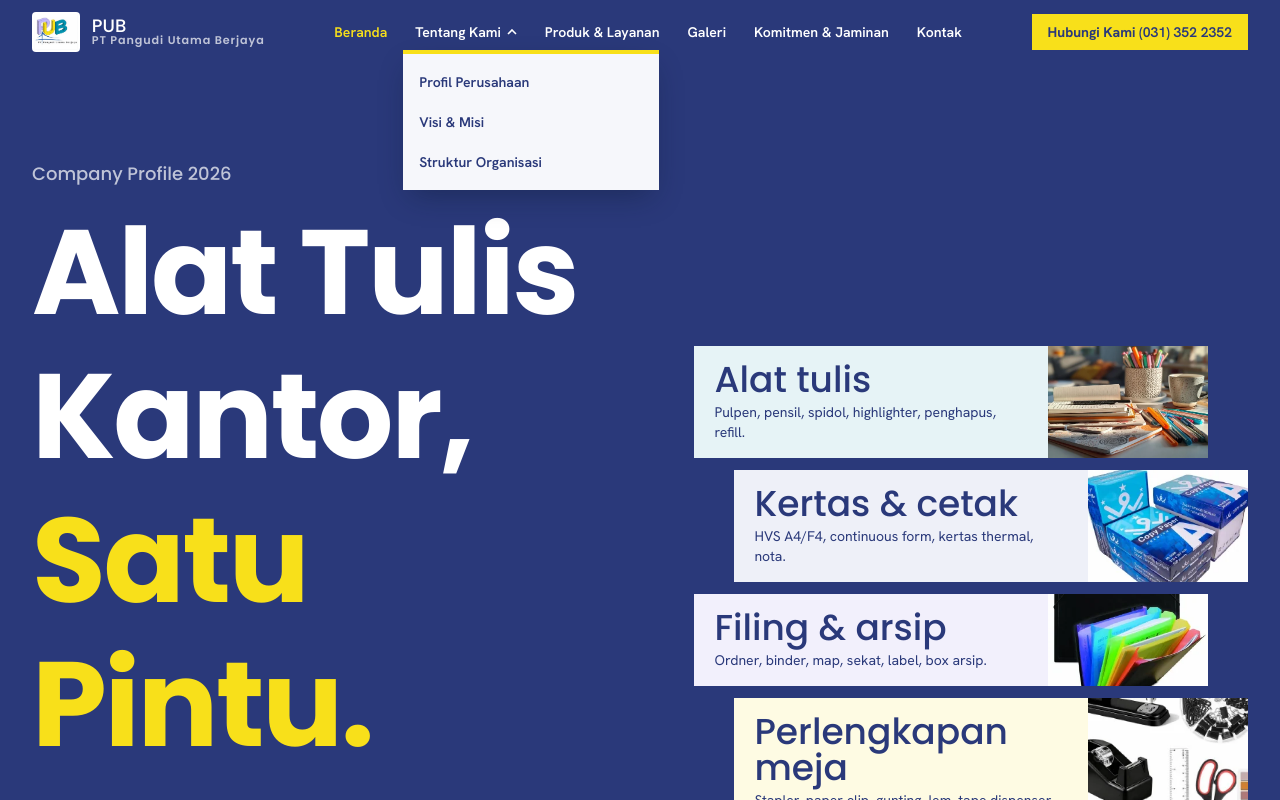
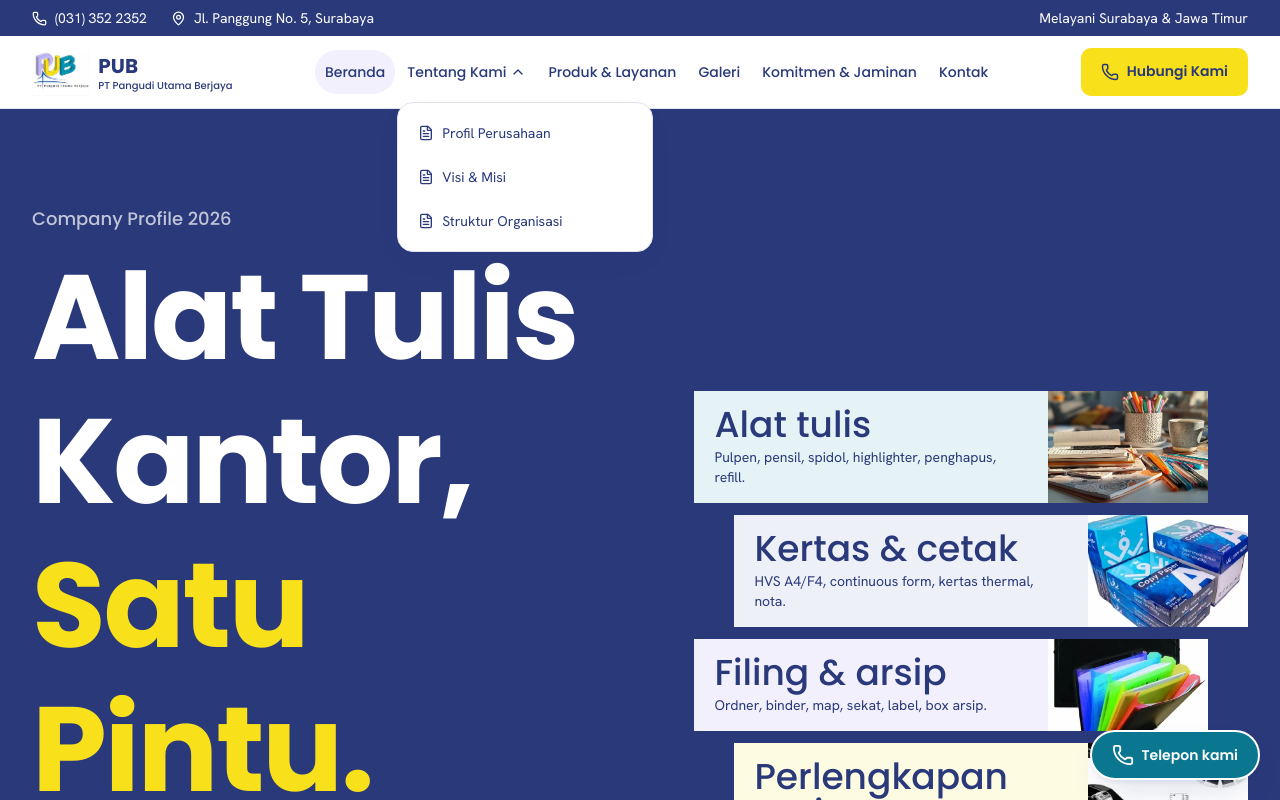
Before and after one commit to sayyidtrq/pubComprof, a Next.js app: page / in a window 1280 px wide. Both pictures are taken after a click on the button "Tentang Kami". Shown: the top 800 px of the page. Built offline with nearby package versions, Linux system fonts and the light colour scheme.

Commit message:
feat(layout): restyle navigation footer and floating contact

```diff
--- a/src/app/layout.tsx
+++ b/src/app/layout.tsx
@@ -2,7 +2,8 @@ import type { Metadata } from "next";
 import { Poppins, Hanken_Grotesk } from "next/font/google";
 import { Footer } from "@/components/Footer";
 import { Nav } from "@/components/Nav";
-import { site } from "@/content/site";
+import { FloatingContact } from "@/components/FloatingContact";
+import { site, ui } from "@/content/site";
 import "./globals.css";
 
 const poppins = Poppins({
@@ -44,13 +45,14 @@ export default function RootLayout({ children }: LayoutProps<"/">) {
           href="#isi"
           className="bg-yellow text-navy sr-only z-50 px-4 py-2 font-semibold focus:not-sr-only focus:fixed focus:top-2 focus:left-2"
         >
-          Lompat ke konten
+          {ui.skip}
         </a>
         <Nav />
         <main id="isi" className="flex-1">
           {children}
         </main>
         <Footer />
+        <FloatingContact />
       </body>
     </html>
   );
--- a/src/app/page.tsx
+++ b/src/app/page.tsx
@@ -7,7 +7,7 @@ export default function Home() {
   return (
     <>
       <section className="bg-navy text-white">
-        <Container className="grid items-center gap-12 py-14 sm:py-20 lg:grid-cols-[1.05fr_1fr] lg:gap-8 lg:py-24">
+        <Container className="grid min-w-0 items-center gap-12 py-14 sm:py-20 lg:grid-cols-[1.05fr_1fr] lg:gap-8 lg:py-24 [&>*]:min-w-0">
           <div>
             <p className="font-heading text-lg text-white/70">
               Company Profile 2026
@@ -40,7 +40,7 @@ export default function Home() {
             </p>
           </div>
 
-          <ul className="flex flex-col gap-3 lg:pl-6">
+          <ul className="flex min-w-0 flex-col gap-3 lg:pl-6">
             {categories.map((c, i) => (
               <li
                 key={c.slug}
--- a/src/components/Footer.tsx
+++ b/src/components/Footer.tsx
@@ -1,48 +1,56 @@
 import Image from "next/image";
 import Link from "next/link";
-import { categories, nav, site } from "@/content/site";
-
+import { Phone, MapPin, Mail, MessageCircle } from "lucide-react";
+import { categories, nav, site, ui } from "@/content/site";
+import { Container } from "./PageHeader";
 export function Footer() {
   return (
-    <footer className="bg-navy text-white">
+    <footer className="bg-navy pb-20 text-white sm:pb-0">
       <div className="flex h-2" aria-hidden="true">
-        <span className="text-navy flex-1 bg-teal-50" />
-        <span className="bg-navy flex-1 text-white" />
-        <span className="bg-lavender-50 text-navy flex-1" />
-        <span className="text-navy flex-1 bg-yellow-50" />
+        <span className="bg-teal flex-1" />
+        <span className="bg-navy-900 flex-1" />
+        <span className="bg-lavender flex-1" />
+        <span className="bg-yellow flex-1" />
       </div>
-      <div className="mx-auto grid max-w-7xl gap-10 px-4 py-14 sm:px-6 md:grid-cols-[1.3fr_1fr_1fr] lg:px-8">
+      <Container className="grid gap-10 py-14 sm:grid-cols-2 lg:grid-cols-[1.4fr_.8fr_.9fr_1.2fr]">
         <div>
           <Image
             src="/images/brand/logo.webp"
             alt={site.name}
             width={502}
             height={413}
-            className="h-20 w-auto rounded-sm bg-white p-1"
+            className="h-24 w-auto rounded-xl bg-white p-2"
           />
-          <p className="font-heading mt-5 text-2xl">{site.closing}</p>
-          <p className="mt-3 max-w-sm text-sm text-white/75">
-            {site.description}
+          <p className="font-heading mt-5 text-lg font-semibold">
+            {site.closing}
           </p>
+          <p className="mt-3 max-w-sm text-sm">{site.description}</p>
         </div>
         <div>
-          <h2 className="font-heading text-sm text-white/60">Halaman</h2>
-          <ul className="mt-3 space-y-2 text-sm">
+          <h2 className="font-heading text-yellow font-semibold">{ui.pages}</h2>
+          <ul className="mt-4 space-y-2 text-sm">
             {nav.map((n) => (
-              <li key={n.label}>
-                <Link href={n.href} className="hover:text-yellow">
+              <li key={n.href}>
+                <Link
+                  className="hover:text-yellow inline-block py-1"
+                  href={n.href}
+                >
                   {n.label}
                 </Link>
               </li>
             ))}
           </ul>
-          <h2 className="font-heading mt-6 text-sm text-white/60">Produk</h2>
-          <ul className="mt-3 space-y-2 text-sm">
+        </div>
+        <div>
+          <h2 className="font-heading text-yellow font-semibold">
+            {ui.product}
+          </h2>
+          <ul className="mt-4 space-y-2 text-sm">
             {categories.map((c) => (
               <li key={c.slug}>
                 <Link
+                  className="hover:text-yellow inline-block py-1"
                   href={`/produk-layanan/${c.slug}`}
-                  className="hover:text-yellow"
                 >
                   {c.name}
                 </Link>
@@ -51,21 +59,42 @@ export function Footer() {
           </ul>
         </div>
         <div>
-          <h2 className="font-heading text-sm text-white/60">Hubungi kami</h2>
-          <p className="mt-3 text-sm">Admin</p>
+          <h2 className="font-heading text-yellow font-semibold">
+            {ui.contact}
+          </h2>
           <a
+            className="mt-4 flex items-center gap-2 py-2 font-semibold"
             href={site.contact.phoneHref}
-            className="font-heading text-yellow block text-3xl"
           >
+            <Phone size={20} aria-hidden="true" />
             {site.contact.phone}
           </a>
-          <address className="mt-4 text-sm leading-relaxed text-white/80 not-italic">
+          <address className="mt-3 flex gap-2 text-sm not-italic">
+            <MapPin className="shrink-0" size={20} aria-hidden="true" />
             {site.contact.address}
           </address>
+          {site.contact.whatsappHref && (
+            <a
+              href={site.contact.whatsappHref}
+              className="mt-3 flex items-center gap-2"
+            >
+              <MessageCircle size={20} aria-hidden="true" />
+              {ui.whatsapp}
+            </a>
+          )}
+          {site.contact.emailHref && (
+            <a
+              href={site.contact.emailHref}
+              className="mt-3 flex items-center gap-2"
+            >
+              <Mail size={20} aria-hidden="true" />
+              {site.contact.email}
+            </a>
+          )}
         </div>
-      </div>
-      <p className="border-t border-white/15 px-4 py-4 text-center text-xs text-white/60">
-        © 2026 {site.name}
+      </Container>
+      <p className="border-t border-white/20 px-4 py-5 text-center text-sm">
+        {ui.copyright} {site.name}
       </p>
     </footer>
   );
--- a/src/components/Nav.tsx
+++ b/src/components/Nav.tsx
@@ -4,7 +4,8 @@ import Image from "next/image";
 import Link from "next/link";
 import { usePathname } from "next/navigation";
 import { useEffect, useRef, useState } from "react";
-import { nav, site } from "@/content/site";
+import { Menu, X, Phone, MapPin, ChevronDown, FileText } from "lucide-react";
+import { nav, site, ui } from "@/content/site";
 
 export function Nav() {
   const pathname = usePathname();
@@ -13,15 +14,25 @@ export function Nav() {
   const [aboutFor, setAboutFor] = useState<string | null>(null);
   const mobileOpen = mobileFor === pathname;
   const aboutOpen = aboutFor === pathname;
+  const mobileButton = useRef<HTMLButtonElement>(null);
   const aboutRef = useRef<HTMLLIElement>(null);
 
   useEffect(() => {
-    if (!aboutOpen) return;
+    if (!aboutOpen && !mobileOpen) return;
     const onDown = (e: MouseEvent) => {
       if (!aboutRef.current?.contains(e.target as Node)) setAboutFor(null);
     };
     const onKey = (e: KeyboardEvent) => {
-      if (e.key === "Escape") setAboutFor(null);
+      if (e.key === "Escape") {
+        if (aboutOpen) {
+          setAboutFor(null);
+          aboutRef.current?.querySelector("button")?.focus();
+        }
+        if (mobileOpen) {
+          setMobileFor(null);
+          mobileButton.current?.focus();
+        }
+      }
     };
     document.addEventListener("mousedown", onDown);
     document.addEventListener("keydown", onKey);
@@ -29,77 +40,86 @@ export function Nav() {
       document.removeEventListener("mousedown", onDown);
       document.removeEventListener("keydown", onKey);
     };
-  }, [aboutOpen]);
-
+  }, [aboutOpen, mobileOpen]);
   const isActive = (href: string) =>
     href === "/"
       ? pathname === "/"
       : pathname.startsWith(href.split("/").slice(0, 2).join("/"));
-
   return (
-    <header className="bg-navy sticky top-0 z-40 text-white">
-      <div className="mx-auto flex max-w-7xl items-center justify-between gap-6 px-4 py-3 sm:px-6 lg:px-8">
+    <>
+      <div className="bg-navy hidden text-sm text-white md:block">
+        <div className="mx-auto flex max-w-7xl items-center gap-6 px-6 py-2 lg:px-8">
+          <a
+            className="inline-flex items-center gap-2"
+            href={site.contact.phoneHref}
+          >
+            <Phone size={15} aria-hidden="true" />
+            {site.contact.phone}
+          </a>
+          <span className="inline-flex items-center gap-2">
+            <MapPin size={15} aria-hidden="true" />
+            {site.contact.addressShort}
+          </span>
+          <span className="ml-auto">
+            {ui.serving} {site.area}
+          </span>
+        </div>
+      </div>
+      <header className="border-line text-navy sticky top-0 z-40 border-b bg-white">
+        <div className="mx-auto flex max-w-7xl items-center justify-between gap-3 px-4 py-3 sm:px-6 lg:px-8">
           <Link
             href="/"
-          className="flex items-center gap-3"
-          aria-label={`${site.name}, beranda`}
+            className="flex shrink-0 items-center gap-2"
+            aria-label={`${site.name}, ${ui.homeLabel}`}
           >
             <Image
               src="/images/brand/logo.webp"
               alt=""
               width={502}
               height={413}
-            className="h-10 w-auto rounded-sm bg-white p-0.5"
+              className="h-12 w-auto"
               preload
             />
-          <span className="font-heading hidden text-lg leading-none sm:block">
+            <span className="font-heading text-xl font-bold lg:hidden xl:block">
               {site.shortName}
-            <span className="block text-[0.7rem] font-semibold tracking-[0.08em] text-white/70">
+              <span className="block max-w-36 text-[10px] leading-tight font-medium">
                 {site.name}
               </span>
             </span>
           </Link>
-
-        <nav aria-label="Utama" className="hidden lg:block">
-          <ul className="flex items-center gap-1">
+          <nav aria-label={ui.mainNav} className="hidden lg:block">
+            <ul className="flex items-center gap-0.5">
               {nav.map((item) =>
                 "children" in item ? (
                   <li key={item.label} ref={aboutRef} className="relative">
                     <button
                       type="button"
                       aria-expanded={aboutOpen}
+                      aria-current={isActive(item.href) ? "page" : undefined}
                       aria-controls="menu-tentang"
                       onClick={() => setAboutFor(aboutOpen ? null : pathname)}
-                    className={`flex items-center gap-1.5 px-3 py-2 text-sm font-semibold whitespace-nowrap hover:bg-white/10 ${isActive(item.href) ? "text-yellow" : ""}`}
+                      className={`font-heading hover:bg-surface flex min-h-11 items-center gap-1 rounded-full px-2.5 py-2 text-xs font-medium xl:text-sm ${isActive(item.href) ? "bg-lavender-50" : ""}`}
                     >
                       {item.label}
-                    <svg
-                      width="10"
-                      height="6"
-                      viewBox="0 0 10 6"
+                      <ChevronDown
+                        size={16}
                         aria-hidden="true"
-                      className={`transition-transform duration-200 ${aboutOpen ? "rotate-180" : ""}`}
-                    >
-                      <path
-                        d="M1 1l4 4 4-4"
-                        fill="none"
-                        stroke="currentColor"
-                        strokeWidth="1.6"
+                        className={aboutOpen ? "rotate-180" : ""}
                       />
-                    </svg>
                     </button>
                     {aboutOpen && (
                       <ul
                         id="menu-tentang"
-                      className="bg-surface text-navy border-yellow absolute top-full left-0 min-w-64 border-t-4 py-2 shadow-[0_12px_28px_-8px_rgba(14,27,51,0.45)]"
+                        className="card absolute top-full left-0 mt-2 min-w-64 p-2"
                       >
                         {item.children.map((c) => (
                           <li key={c.href}>
                             <Link
                               href={c.href}
-                            className="block px-4 py-2.5 text-sm font-semibold hover:bg-white"
+                              className="hover:bg-lavender-50 flex min-h-11 items-center gap-2 rounded-lg px-3 py-2 text-sm"
                               onClick={() => setAboutFor(null)}
                             >
+                              <FileText size={16} aria-hidden="true" />
                               {c.label}
                             </Link>
                           </li>
@@ -112,7 +132,7 @@ export function Nav() {
                     <Link
                       href={item.href}
                       aria-current={isActive(item.href) ? "page" : undefined}
-                    className={`block px-3 py-2 text-sm font-semibold whitespace-nowrap hover:bg-white/10 ${isActive(item.href) ? "text-yellow" : ""}`}
+                      className={`font-heading hover:bg-surface block min-h-11 content-center rounded-full px-2.5 py-2 text-xs font-medium xl:text-sm ${isActive(item.href) ? "bg-lavender-50" : ""}`}
                     >
                       {item.label}
                     </Link>
@@ -121,51 +141,56 @@ export function Nav() {
               )}
             </ul>
           </nav>
-
-        <div className="flex items-center gap-3">
+          <div className="flex shrink-0 items-center gap-2">
             <a
               href={site.contact.phoneHref}
-            className="bg-yellow text-navy hidden px-4 py-2 text-sm font-bold hover:brightness-95 xl:block"
+              className="btn btn-primary hidden md:inline-flex"
             >
-            Hubungi Kami{" "}
-            <span className="font-semibold">{site.contact.phone}</span>
+              <Phone size={18} aria-hidden="true" />
+              <span>{ui.contact}</span>
             </a>
             <button
+              ref={mobileButton}
               type="button"
-            className="border border-white/40 px-3 py-2 text-sm font-semibold lg:hidden"
+              className="rounded-btn border-line inline-flex min-h-11 min-w-11 items-center justify-center border lg:hidden"
+              aria-label={mobileOpen ? ui.close : ui.menu}
               aria-expanded={mobileOpen}
               aria-controls="menu-mobile"
               onClick={() => setMobileFor(mobileOpen ? null : pathname)}
             >
-            {mobileOpen ? "Tutup" : "Menu"}
+              {mobileOpen ? (
+                <X size={24} aria-hidden="true" />
+              ) : (
+                <Menu size={24} aria-hidden="true" />
+              )}
             </button>
           </div>
         </div>
-
         {mobileOpen && (
           <nav
             id="menu-mobile"
-          aria-label="Utama (ponsel)"
-          className="border-t border-white/15 lg:hidden"
+            aria-label={ui.mobileNav}
+            className="border-line shadow-card absolute inset-x-0 max-h-[calc(100dvh-76px)] overflow-y-auto border-b bg-white lg:hidden"
           >
-          <ul className="mx-auto max-w-7xl px-4 py-2 sm:px-6">
+            <ul className="px-4 pb-5">
               {nav.map((item) => (
                 <li key={item.label}>
                   <Link
                     href={item.href}
+                    aria-current={isActive(item.href) ? "page" : undefined}
                     onClick={() => setMobileFor(null)}
-                  className="block py-3 text-base font-semibold"
+                    className={`font-heading block rounded-lg px-3 py-3 text-sm ${isActive(item.href) ? "bg-lavender-50" : ""}`}
                   >
                     {item.label}
                   </Link>
                   {"children" in item && (
-                  <ul className="mb-1 ml-3 border-l border-white/25 pl-4">
+                    <ul className="border-line ml-6 border-l pl-3">
                       {item.children.map((c) => (
                         <li key={c.href}>
                           <Link
                             href={c.href}
                             onClick={() => setMobileFor(null)}
-                          className="block py-2 text-sm text-white/85"
+                            className="block min-h-11 py-2.5 text-sm"
                           >
                             {c.label}
                           </Link>
@@ -175,17 +200,19 @@ export function Nav() {
                   )}
                 </li>
               ))}
-            <li className="py-3">
+              <li className="pt-4">
                 <a
                   href={site.contact.phoneHref}
-                className="bg-yellow text-navy block px-4 py-3 text-center font-bold"
+                  className="btn btn-primary w-full"
                 >
-                Telepon {site.contact.phone}
+                  <Phone size={18} aria-hidden="true" />
+                  {ui.telephone} {site.contact.phone}
                 </a>
               </li>
             </ul>
           </nav>
         )}
       </header>
+    </>
   );
 }
```
Lines whose indentation alone changed are shown as unchanged.
